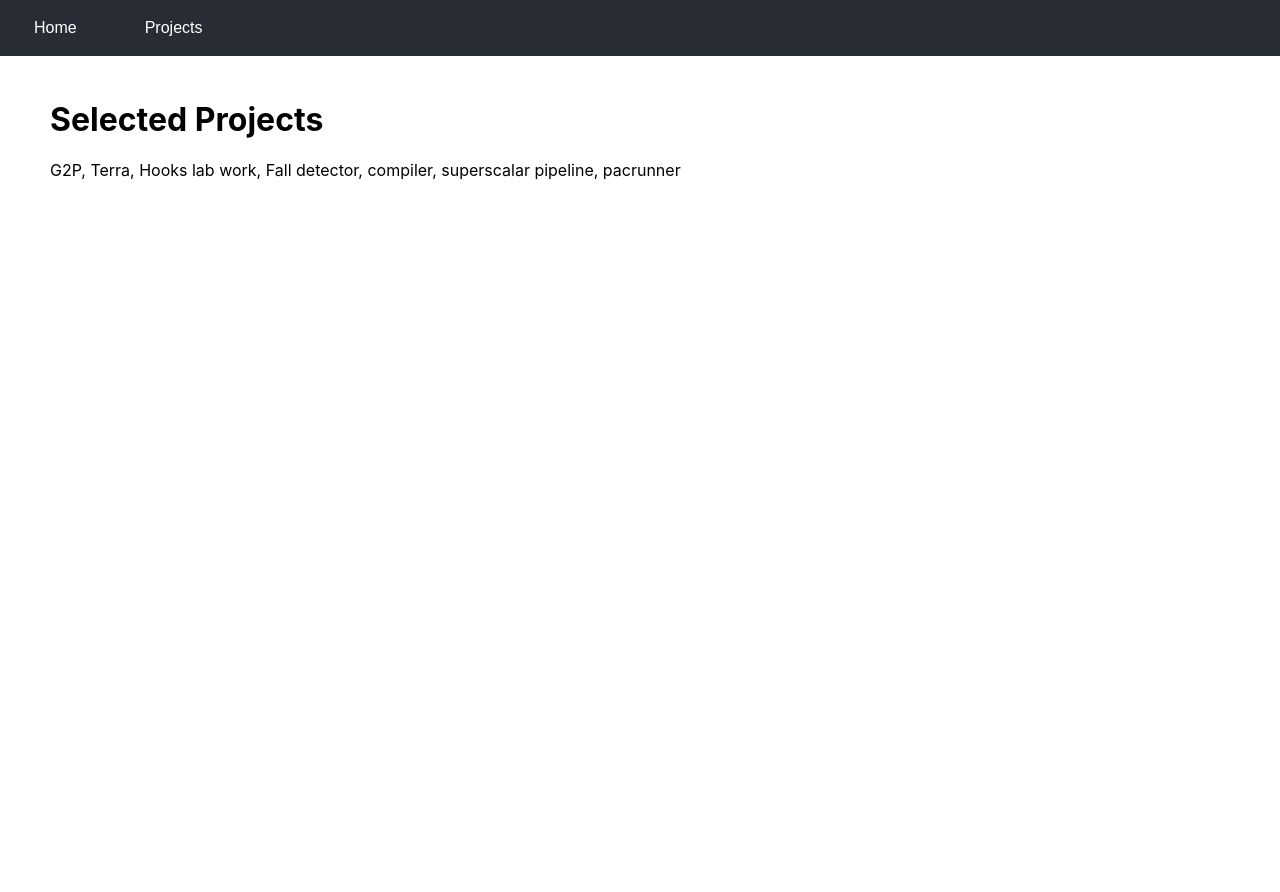
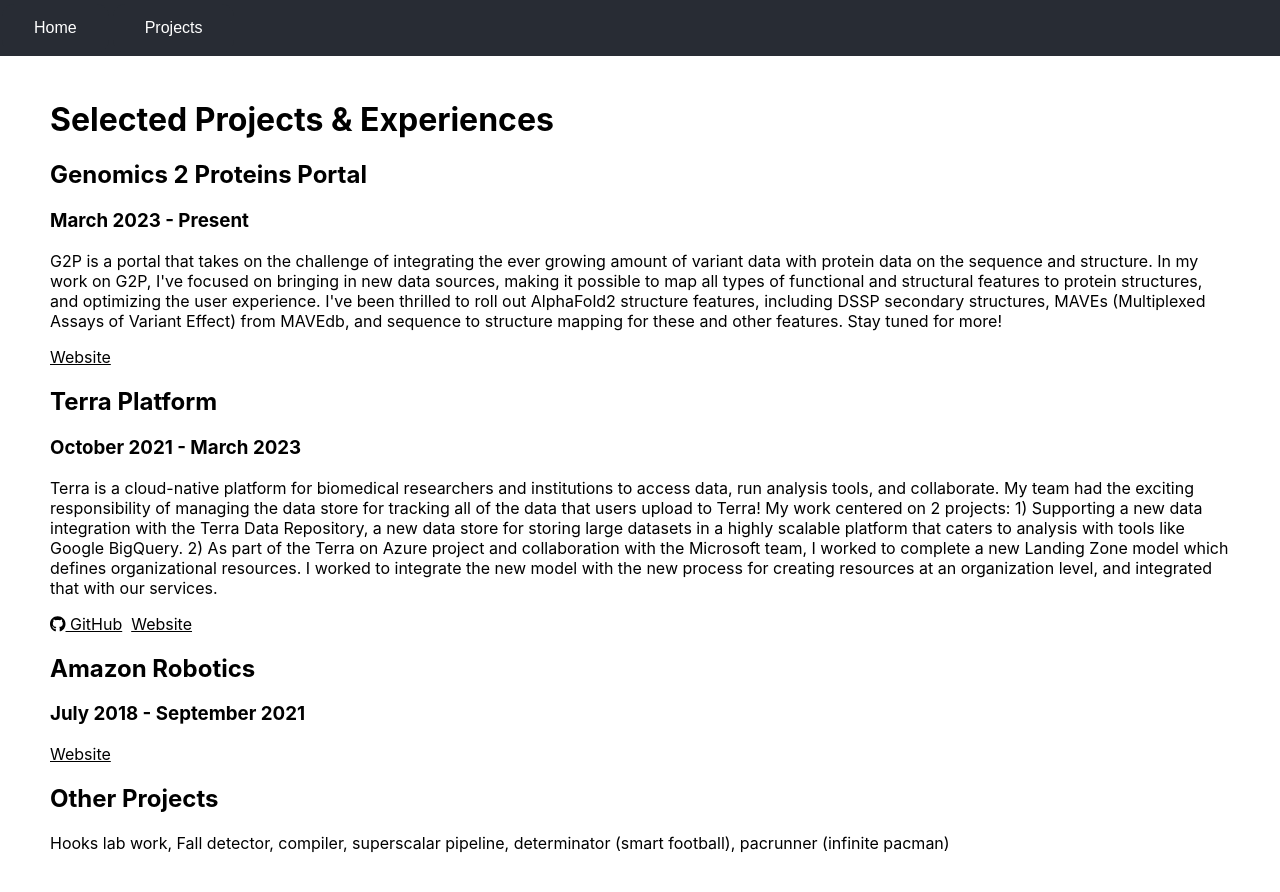
Before and after one commit to jordansafer/jordansafer.github.io, a React (Create React App) app: page / in a window 1280 px wide. Both pictures are taken after a click on the button "Projects". Shown: the top 892 px of the page. Before the commit the page ends 800 px from the top, so only its background shows below. Built offline with nearby package versions, Linux system fonts and the light colour scheme.

Commit message:
add some projects

```diff
--- a/src/App.js
+++ b/src/App.js
@@ -1,6 +1,7 @@
 import React from 'react';
 import './App.css';
 import Home from './Home';
+import Projects from './Projects';
 
 // Future sections:
 // Home: my picture and a little about me
@@ -11,14 +12,6 @@
 // Contact: just email? not phone or address probably. maybe linkedin
 
 // TODO make each page have a separate path
-
-
-const Projects = () => (
-  <div>
-    <h1>Selected Projects</h1>
-    <p>G2P, Terra, Hooks lab work, Fall detector, compiler, superscalar pipeline, pacrunner</p>
-  </div>
-);
 
 const Academics = () => (
   <div>
--- /dev/null
+++ b/src/Projects.css
@@ -0,0 +1,8 @@
+.project a {
+    color: black;
+    text-decoration: underline;
+  }
+
+  .project a:visited {
+    color: black;
+  }
--- /dev/null
+++ b/src/Projects.js
@@ -0,0 +1,93 @@
+
+import React from 'react';
+import './Projects.css';
+
+import { FontAwesomeIcon } from '@fortawesome/react-fontawesome';
+import { faGithub } from '@fortawesome/free-brands-svg-icons';
+
+const Projects = () => {
+    const projects = [
+      {
+        name: 'Genomics 2 Proteins Portal',
+        date: 'March 2023 - Present',
+        description: [
+          "G2P is a portal that takes on the challenge of integrating the ever \
+          growing amount of variant data with protein data on the sequence and structure. \
+          In my work on G2P, I've focused on bringing in new data sources, \
+          making it possible to map all types of functional and structural features to protein structures, \
+          and optimizing the user experience. I've been thrilled to roll out AlphaFold2 structure features, \
+          including DSSP secondary structures, MAVEs (Multiplexed Assays of Variant Effect) from MAVEdb, \
+          and sequence to structure mapping for these and other features. Stay tuned for more!",
+        ],
+        url: 'https://g2p.broadinstitute.org/',
+      }, // TODO a picture of g2p or the pfv or structure mapping
+      {
+        name: 'Terra Platform',
+        date: 'October 2021 - March 2023',
+        description: [
+            "Terra is a cloud-native platform for biomedical researchers and institutions to access data, run analysis tools, \
+            and collaborate. My team had the exciting responsibility of managing the data store for tracking \
+            all of the data that users upload to Terra! My work centered on 2 projects: \
+            1) Supporting a new data integration with the Terra Data Repository, a new data store for \
+            storing large datasets in a highly scalable platform that caters to analysis with tools like Google BigQuery. \
+            2) As part of the Terra on Azure project and collaboration with the Microsoft team, \
+            I worked to complete a new Landing Zone model which defines organizational resources. \
+            I worked to integrate the new model with the new process for creating resources at an organization level, \
+            and integrated that with our services.",
+        ],
+        githubLink: 'https://www.github.com/broadinstitute/import-service',
+        url: 'https://terra.bio/',
+      }, // TODO a picture or terra
+      {
+        name: 'Amazon Robotics',
+        date: 'July 2018 - September 2021',
+        description: [
+
+        ],
+        url: 'https://www.amazonrobotics.com/#/',
+        // TODO image of a pod and maybe a tote rack
+      }
+      // ...other projects: Hooks Lab neuroscience, Fall detector, compiler, superscalar pipeline, pacrunner, determinator
+    ];
+
+    const renderProject = (project) => (
+      <div className='project'>
+        <h2>{project.name}</h2>
+        <h3>{project.date}</h3>
+        {project.description.map((paragraph, index) => (
+          <p key={index}>{paragraph}</p>
+        ))}
+        {project.githubLink && (
+            <>
+                <a href={project.githubLink}>
+                    <FontAwesomeIcon icon={faGithub} className="icon" />&nbsp;GitHub
+                </a>&nbsp;&nbsp;
+                </>
+
+        )}
+        {project.url && (
+
+                <a href={project.url}>Website</a>
+
+        )}
+        {project.imageLink && (
+          <img src={project.imageLink} alt={project.name} />
+        )}
+      </div>
+    );
+
+    return (
+      <div>
+        <h1>Selected Projects & Experiences</h1>
+        {projects.map((project, index) => (
+          <div key={index}>
+            {renderProject(project)}
+          </div>
+        ))}
+        <h2>Other Projects</h2>
+        <p>Hooks lab work, Fall detector, compiler, superscalar pipeline, determinator (smart football), pacrunner (infinite pacman)</p>
+      </div>
+    );
+};
+
+export default Projects;
```
